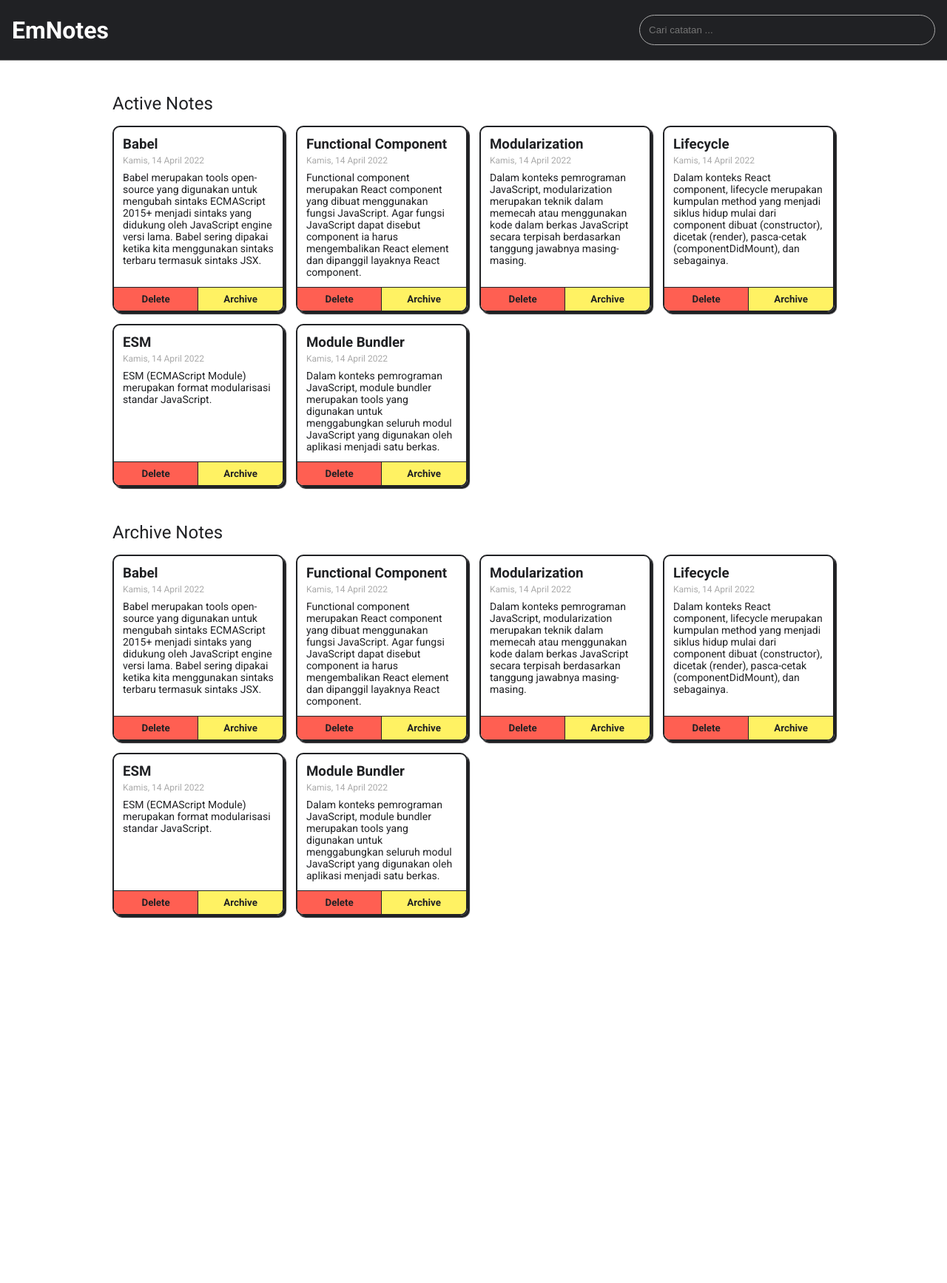
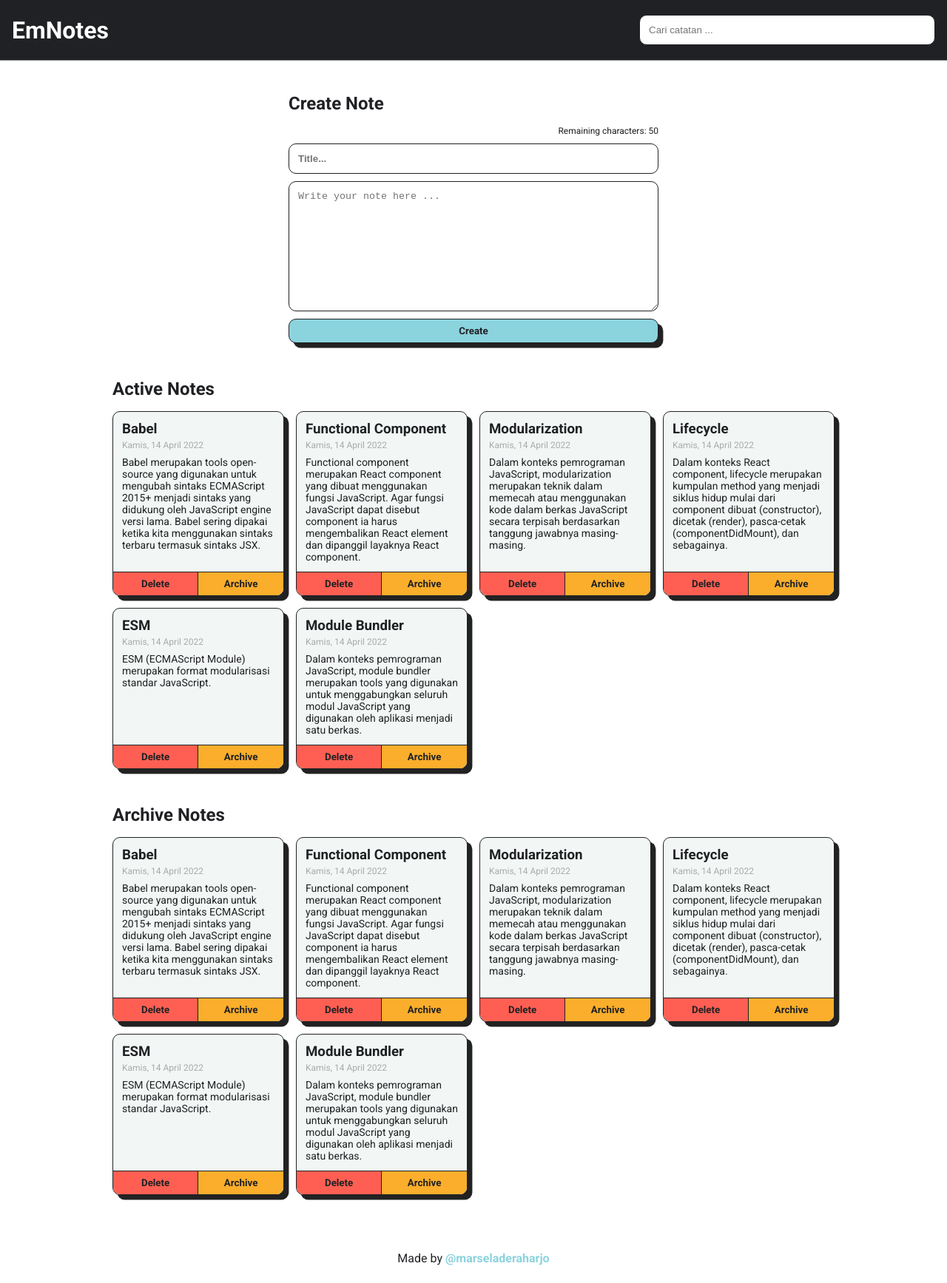
Before and after one commit to marseladeraharjo/Dicoding-PersonalNote, a React (Vite) app: page / in a window 1280 px wide. Shown: the whole page at 74% size. Before the commit the page ends 1314 px from the top, so only its background shows below. Built offline with nearby package versions, Linux system fonts and the light colour scheme.

Commit message:
add NoteInput

```diff
--- a/src/components/NoteApp.jsx
+++ b/src/components/NoteApp.jsx
@@ -2,6 +2,7 @@ import React from "react";
 import { getData } from "../utils/data";
 import NoteList from "./NoteList";
 import NoteSearch from "./NoteSearch";
+import NoteInput from "./NoteInput";
 
 class NoteApp extends React.Component {
   constructor(props) {
@@ -20,10 +21,19 @@ class NoteApp extends React.Component {
           <NoteSearch />
         </div>
         <div className="note-app__body">
+          <NoteInput />
           <h2>Active Notes</h2>
           <NoteList notes={this.state.notes} />
           <h2>Archive Notes</h2>
           <NoteList notes={this.state.notes} />
+        </div>
+        <div className="note-app__footer">
+          <p>
+            Made by{" "}
+            <a href="https://github.com/marseladeraharjo" target="_blank">
+              @marseladeraharjo
+            </a>
+          </p>
         </div>
       </div>
     );
--- /dev/null
+++ b/src/components/NoteInput.jsx
@@ -0,0 +1,23 @@
+import React from "react";
+
+class NoteInput extends React.Component {
+  constructor(props) {
+    super(props);
+  }
+
+  render() {
+    return (
+      <div className="note-input">
+        <h2>Create Note</h2>
+        <form action="">
+          <p className="note-input__title-char-limit">Remaining characters: 50</p>
+          <input type="text" className="note-input__title" placeholder="Title..." />
+          <textarea cols="30" rows="10" className="note-input__body" placeholder="Write your note here ..."></textarea>
+          <button type="submit">Create</button>
+        </form>
+      </div>
+    );
+  }
+}
+
+export default NoteInput;
--- a/src/styles/style.css
+++ b/src/styles/style.css
@@ -24,11 +24,16 @@ body {
   margin: 8px 0;
 }
 
+.note-search input {
+  background-color: white;
+  color: #202124;
+}
+
 input,
 textarea {
   background-color: transparent;
-  border: 1px solid #aaa;
-  border-radius: 25px;
+  border: 1px solid #202124;
+  border-radius: 10px;
   margin: 10px 0;
   padding: 12px;
   color: white;
@@ -41,8 +46,59 @@ textarea {
 }
 
 .note-app__body h2 {
-  font-weight: 400;
+  font-weight: 700;
   margin: 16px 0;
+}
+
+.note-app__footer {
+  display: flex;
+  justify-content: center;
+  margin-bottom: 24px;
+}
+
+.note-app__footer a {
+  text-decoration: none;
+  color: #8bd3dd;
+  font-weight: 700;
+}
+
+.note-input {
+  margin: 0 auto 48px;
+  max-width: 500px;
+}
+
+.note-input input,
+.note-input textarea {
+  display: block;
+  width: 100%;
+}
+
+.note-input__title-char-limit {
+  columns: #aaa;
+  font-size: 12px;
+  text-align: right;
+}
+
+.note-input__title {
+  font-weight: 700;
+}
+
+.note-input__body {
+  min-height: 175px;
+}
+
+.note-input button {
+  background-color: #8bd3dd;
+  border: 1px solid #202124;
+  border-radius: 10px;
+  color: #202124;
+  cursor: pointer;
+  display: block;
+  box-shadow: 0.4rem 0.4rem 0 #222;
+  font-family: "Roboto", sans-serif;
+  font-weight: 700;
+  padding: 8px;
+  width: 100%;
 }
 
 .note-list {
@@ -56,12 +112,13 @@ textarea {
 }
 
 .note-item {
-  border: 2px solid #202124;
+  border: 1px solid #202124;
   border-radius: 10px;
+  background-color: #f2f7f5;
   display: flex;
   flex-direction: column;
   overflow: hidden;
-  box-shadow: 3px 3px 1px #202124;
+  box-shadow: 0.4rem 0.4rem 0 #222;
 }
 
 .note-item__content {
@@ -110,7 +167,7 @@ textarea {
 }
 
 .note-item__archive-btn {
-  background-color: #fff263;
+  background-color: #faae2b;
   color: #202124;
 }
 
```
Also changed, not shown: src/assets/logo.png.
